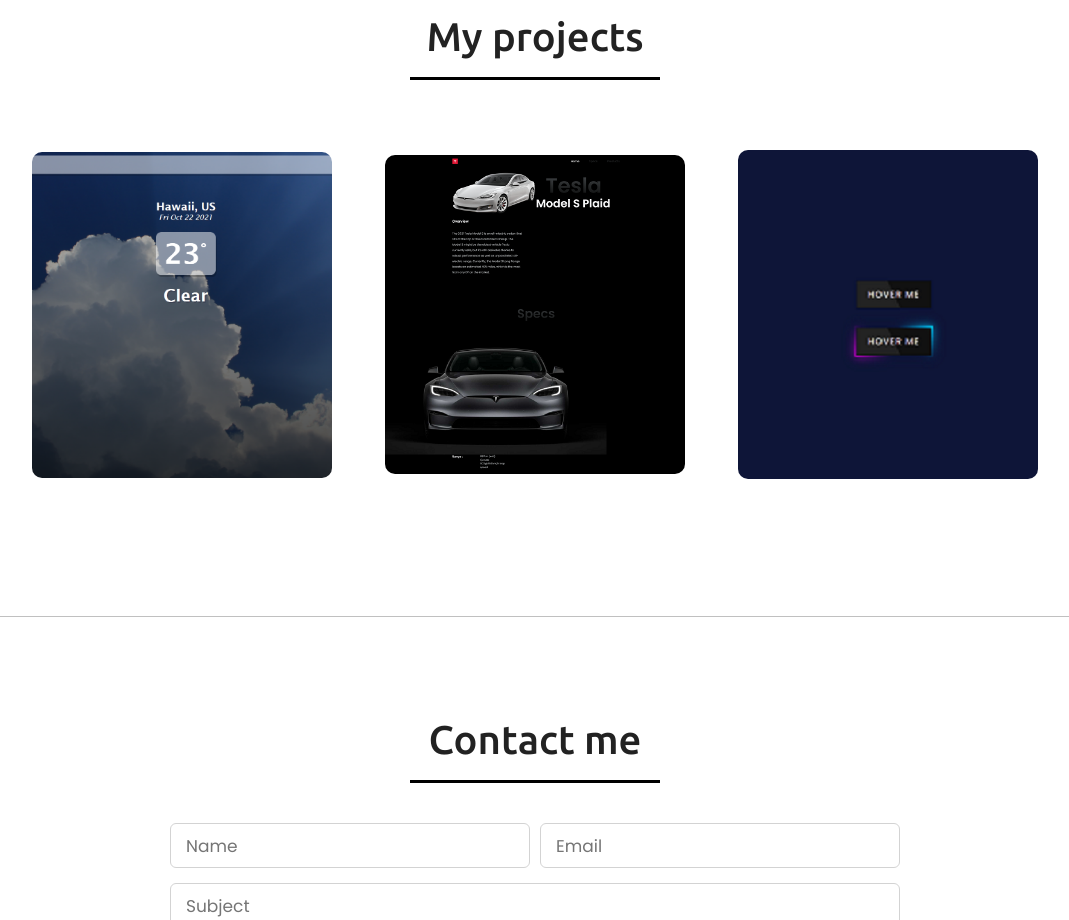
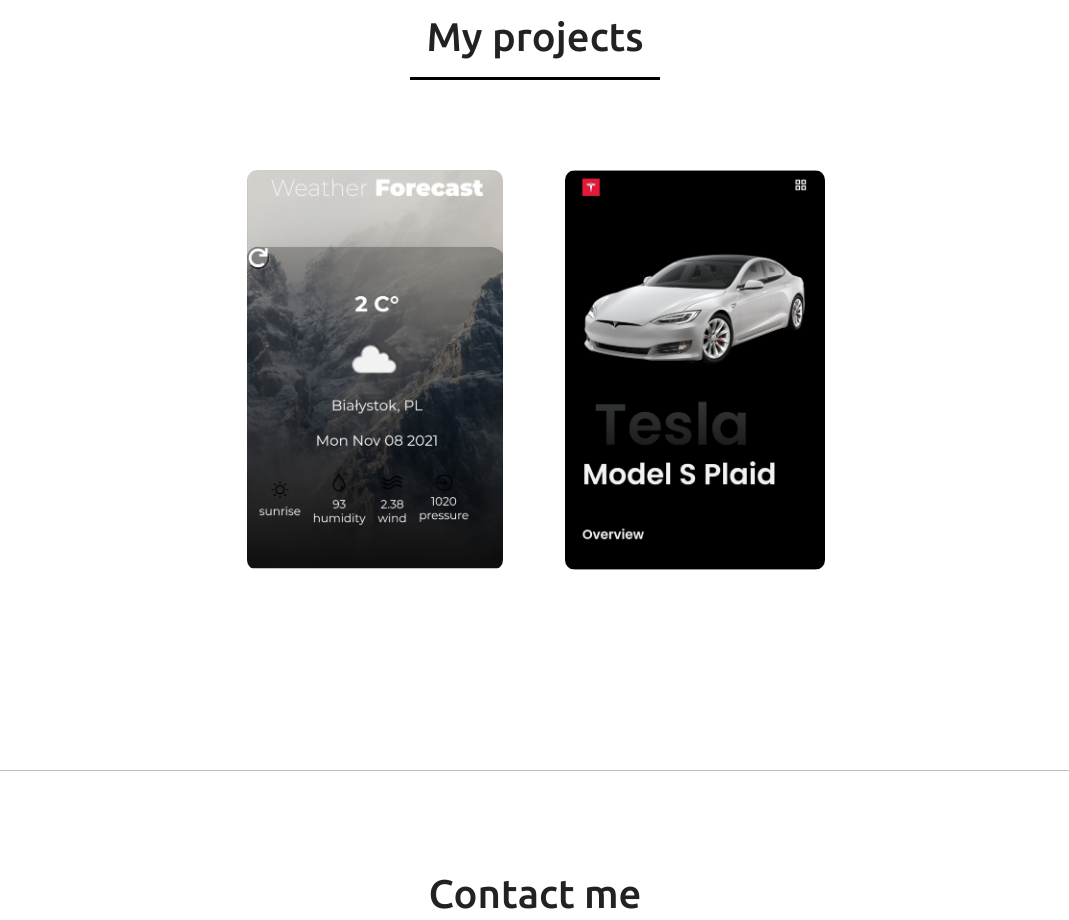
Before and after one commit to tomyotwongjai/portfolio, a plain HTML site: page index.html in a window 1280 px wide. Shown: the part 1600-2520 px from the top of the page, without its empty margins (105-1174 px from the left). Drawn offline with nearby package versions, Linux system fonts and the light colour scheme.

Commit message:
redesign project card

```diff
--- a/css/style.css
+++ b/css/style.css
@@ -175,7 +175,7 @@
   color: rgb(247, 0, 255);
 }
 .navbar ul li:hover:nth-child(4) span {
-  color: blue;
+  color: rgb(0, 255, 106);
 }
 
 /* menu btn styling */
@@ -293,32 +293,18 @@
   background: #fff;
   border-bottom: 1px silver solid;
 }
-.project-image {
-  max-width: 300px;
-  border-radius: 10px;
-  overflow: hidden;
-}
-.project-image {
-  max-width: 100%;
-  height: auto;
-  border-radius: 10px;
-  overflow: hidden;
-  opacity: 1;
-  transition: all 0.5s ease;
-  backface-visibility: hidden;
-}
 .project-container {
+  margin-bottom: 20px;
   position: relative;
   justify-content: center;
   display: flex;
   align-items: center;
   flex-wrap: wrap;
-  padding: 30px;
   text-align: center;
   overflow: hidden;
   border-radius: 10px solid grey;
 }
-.project-container .content-title {
+.project-container .title {
   position: absolute;
   top: 30%;
   left: 35%;
@@ -329,22 +315,29 @@
   margin-bottom: 0.5em;
   text-transform: uppercase;
 }
-.content {
-  position: relative;
-  width: 90%;
-  max-width: 300px;
-  margin: auto;
+
+.front,
+.back {
+  width: 100%;
+  height: 400px;
+  border-radius: 10px;
+  overflow: hidden;
+  backface-visibility: hidden;
+  position: absolute;
+  transition: transform 0.6s linear;
 }
-.content-text {
-  margin-top: 1rem;
+.front {
+  transform: perspective(600px) rotateY(0deg);
 }
-.content:hover .project-detail {
-  top: 50%;
-  left: 50%;
+.back {
+  background: #f1f1f1;
+  box-shadow: inset 0px 33px 25px 0 #000, inset 0 66px 15px 0px #ccc;
+  transform: perspective(600px) rotateY(180deg);
+}
+.back-content {
+  color: #2c3e50;
   opacity: 1;
   font-weight: 500;
-}
-.project-detail {
   position: absolute;
   text-align: center;
   padding-left: 1em;
@@ -352,19 +345,33 @@
   width: 100%;
   top: 50%;
   left: 50%;
-  opacity: 0;
   -webkit-transform: translate(-50%, -50%);
   -moz-transform: translate(-50%, -50%);
   transform: translate(-50%, -50%);
-  -webkit-transition: all 0.3s ease-in-out 0s;
-  -moz-transition: all 0.3s ease-in-out 0s;
-  transition: all 0.3s ease-in-out 0s;
 }
-.project-detail p {
-  color: #fff;
-  font-size: 0.8em;
-  font-family: 'Poppins', sans-serif;
-  text-align: center;
+.content {
+  cursor: pointer;
+  position: relative;
+  width: 340px;
+  height: 480px;
+  width: 90%;
+  max-width: 300px;
+  margin: 50px 10px 0px;
+}
+.content:hover > .front {
+  transform: perspective(600px) rotateY(-180deg);
+}
+.content:hover > .back {
+  transform: perspective(600px) rotateY(0deg);
+}
+.project-image {
+  max-width: 100%;
+  height: 100%;
+  border-radius: 10px;
+  overflow: hidden;
+  opacity: 1;
+  transition: all 0.5s ease;
+  backface-visibility: hidden;
 }
 
 /* social icon styling */
@@ -624,7 +631,7 @@
   .max-width {
     padding: 0 50px;
   }
-  .content:hover .content:active .project-detail {
+  .content:hover .content:active .back .back-content {
     top: 50%;
     left: 50%;
     opacity: 1;
@@ -696,7 +703,7 @@
   }
   .project .project-container .content {
     width: 100%;
-    margin-bottom: 20px;
+    margin-bottom: auto;
   }
   .wrapper .button .icon #social {
     width: 60px;
--- a/index.html
+++ b/index.html
@@ -118,39 +118,42 @@
       <div class="max-width">
         <div class="project-container">
           <div class="content">
-            <a href="#" target="_blank">
-              <div class="content-overlay"></div>
-              <img class="project-image" src="images/weatherapp.png" alt="" />
-              <div class="project-detail">
-                <p class="content-text">
-                  Simple weather app using creat-react-app and fetch weather
-                  api. Image change when weather is clear or cloudy.
-                </p>
+            <div class="front">
+              <img class="project-image" src="images/project1.jpg" alt="" />
             </div>
+            <div class="back">
+              <a href="https://whatweathercity.netlify.app/" target="_blank">
+                <p class="back-content">React weather app using reactDom, axios, and useStat. Fetch api from openweathermap.org.</p>
+                  <i class="fas fa-external-link-alt" style="color: aqua;"></i>
               </a>
+            </div>
           </div>
 
           <div class="content">
+            <div class="front">
+              <img class="project-image" src="images/project2.jpg" alt="" />
+            </div>
+            <div class="back">
               <a href="https://onepagelanding.netlify.app/" target="_blank">
-              <div class="content-overlay"></div>
-              <img class="project-image" src="images/project1.png" alt="" />
-              <div class="project-detail">
-                <p class="content-text">
-                  Responsive one page product landing site using HTML/CSS & JS
-                  DOM.
-                </p>
-              </div>
+                <p class="back-content">Responsive one page product landing site using HTML/CSS & JS
+                  DOM.</p>
+                  <i class="fas fa-external-link-alt" style="color: aqua;"></i>
               </a>
             </div>
+          </div>
 
-          <div class="content">
+          <!-- <div class="content">
+            <div class="front">
+              <img class="project-image" src="images/project2.png" alt="" />
+            </div>
+            <div class="back">
               <a href="https://whatweathercity.netlify.app/" target="_blank">
-              <div class="content-overlay"></div>
-              <img class="project-image" src="images/project2.png" alt="" />
-              <div class="project-detail">
-                <p class="content-text">Button hover using CSS.</p>
+                <p class="back-content">Responsive one page product landing site using HTML/CSS & JS
+                  DOM.</p>
+                  <i class="fas fa-external-link-alt" style="color: aqua;"></i>
+              </a>
             </div>
-            </a>
+          </div> -->
         </div>
         </div>
       </div>
```
Also changed, not shown: images/project1.jpg (added), images/project1.png (deleted), images/project2.jpg (added), images/project2.png (deleted). Lines whose indentation alone changed are shown as unchanged.
